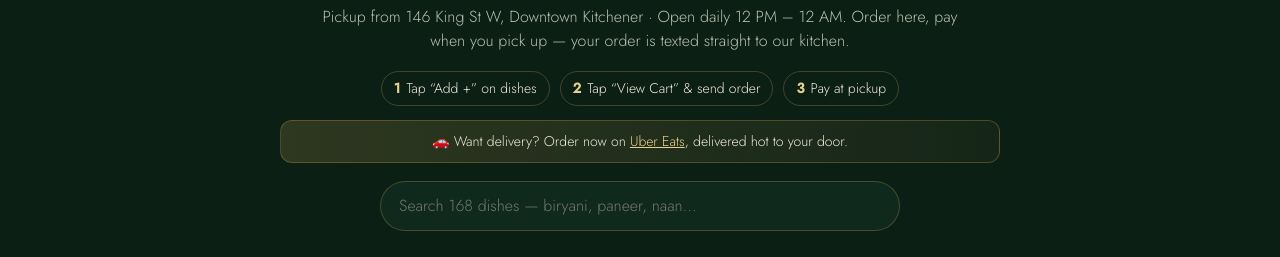
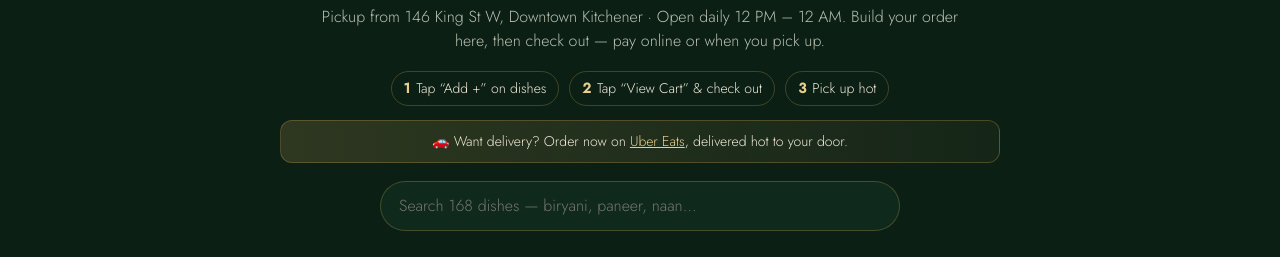
Before and after one commit to videsibargrill-hub/videsi, a plain HTML site: page order.html in a window 1280 px wide. Shown: the part 216-473 px from the top of the page. Drawn offline with nearby package versions, Linux system fonts and the light colour scheme.

Commit message:
Update order page intro copy for new checkout
Co-Authored-By: Claude Opus 5.5 <noreply@anthropic.com>
Claude-Session: https://claude.ai/code/session_01Y639a8s16kpWyMWX5pTzEV

```diff
--- a/order.html
+++ b/order.html
@@ -113,8 +113,8 @@ footer a{color:var(--gold2)}
 <main class="gut"><div class="in">
 <div class="hero">
  <h1>Order <em>Online</em></h1>
- <p>Pickup from 146 King St W, Downtown Kitchener · Open daily 12 PM – 12 AM. Order here, pay when you pick up — your order is texted straight to our kitchen.</p>
- <div class="steps"><span><b>1</b>Tap “Add +” on dishes</span><span><b>2</b>Tap “View Cart” &amp; send order</span><span><b>3</b>Pay at pickup</span></div>
+ <p>Pickup from 146 King St W, Downtown Kitchener · Open daily 12 PM – 12 AM. Build your order here, then check out — pay online or when you pick up.</p>
+ <div class="steps"><span><b>1</b>Tap “Add +” on dishes</span><span><b>2</b>Tap “View Cart” &amp; check out</span><span><b>3</b>Pick up hot</span></div>
  <div class="offer">🚗 Want delivery? Order now on <a href="https://www.ubereats.com/kitchenerwaterloo/food-delivery/videsi-bar-%26-grill/yr3VJeZkVPWOJQ3gdaRITg/" target="_blank" rel="noopener" style="color:var(--gold2)">Uber Eats</a>, delivered hot to your door.</div>
  <div class="search"><input id="q" type="search" placeholder="Search 168 dishes — biryani, paneer, naan…" aria-label="Search menu"></div>
 </div>
```
